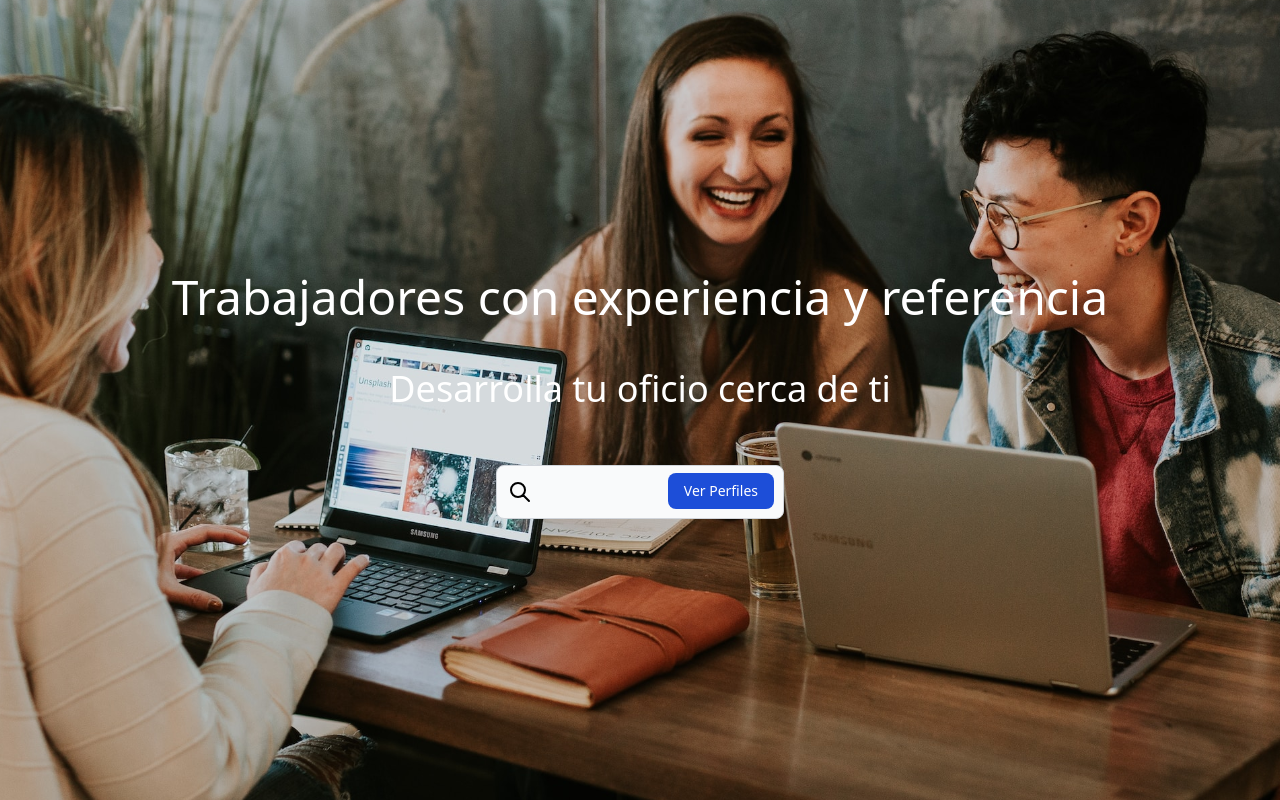
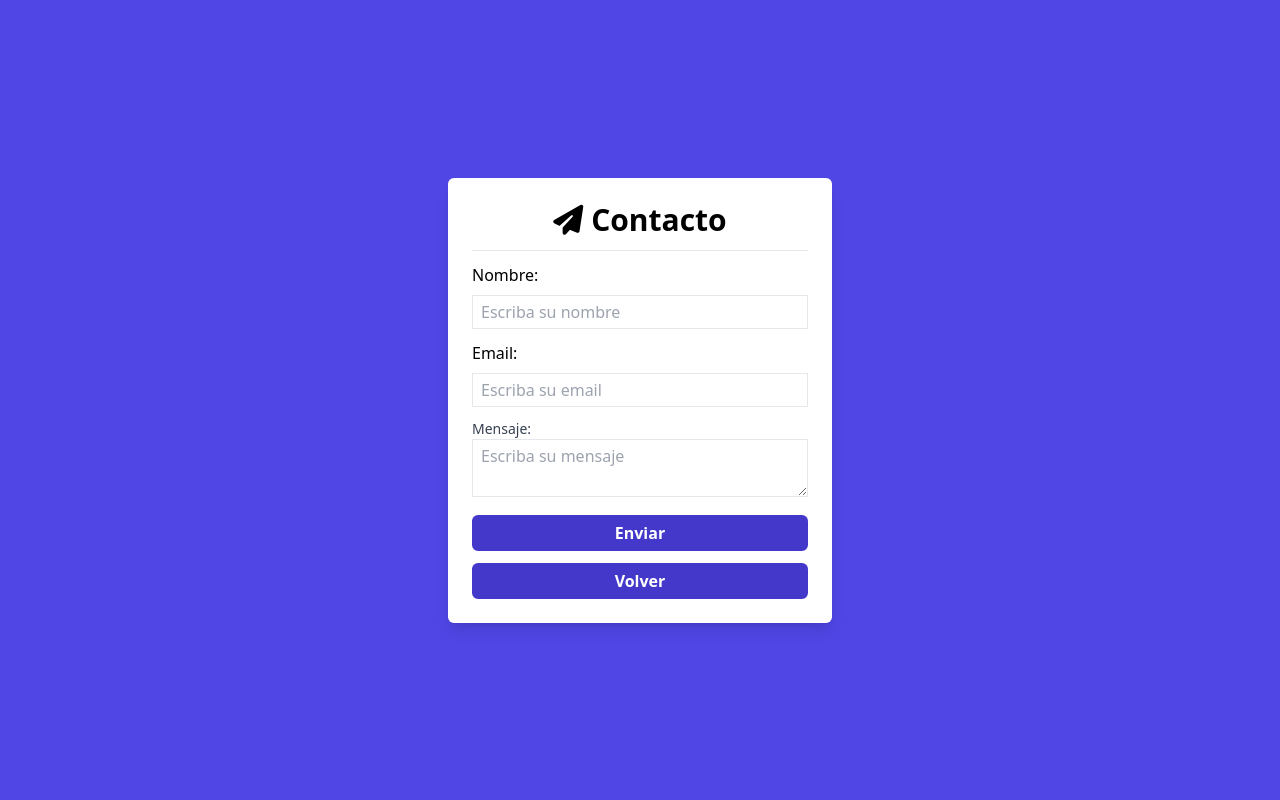
Before and after one commit to josephflo/goJob, a React (Create React App) app in the folder client/: page /contact in a window 1280 px wide. Built offline with nearby package versions, Linux system fonts and the light colour scheme.

Commit message:
Formulario de contacto terminado

```diff
--- a/client/public/index.html
+++ b/client/public/index.html
@@ -24,22 +24,12 @@
     -->
   <!-- Font Awesome -->
   <link rel="stylesheet" href="https://cdnjs.cloudflare.com/ajax/libs/font-awesome/6.3.0/css/all.min.css">
-  <title>React App</title>
+  <title>Go-Job</title>
 </head>
 
 <body>
   <noscript>You need to enable JavaScript to run this app.</noscript>
   <div id="root"></div>
-  <!--
-      This HTML file is a template.
-      If you open it directly in the browser, you will see an empty page.
-
-      You can add webfonts, meta tags, or analytics to this file.
-      The build step will place the bundled scripts into the <body> tag.
-
-      To begin the development, run `npm start` or `yarn start`.
-      To create a production bundle, use `npm run build` or `yarn build`.
-    -->
 </body>
 
 </html>
--- a/client/src/App.js
+++ b/client/src/App.js
@@ -1,16 +1,19 @@
 import LandingPage from "./components/landingPage/landingPage";
+import FormContact from './components/Form/FormContact.jsx'
+import { Route, BrowserRouter, Switch } from "react-router-dom";
 // import styles from "./style";
 
 function App() {
   return (
-    <>
-      {/* <div className="w-[80%] p-4 rounded-[20px] bg-color1">
-        <h1 className="text-dimBlue">Hola Mundo</h1>
-      </div>
-      <h2 className={styles.boxWidth}>Prueba</h2> */}
+<BrowserRouter>
+    <div className="App">
+      <Switch>
+         <Route exact path='/' component= {LandingPage} />
+         <Route exact path='/contact' component= {FormContact} />
+    </Switch>
+  </div>
+  </BrowserRouter>
 
-      <LandingPage />
-    </>
   );
 }
 
--- a/client/src/components/Form/FormContact.jsx
+++ b/client/src/components/Form/FormContact.jsx
@@ -1,6 +1,7 @@
 import React, { useState } from "react";
+import { NavLink } from "react-router-dom";
 import emailjs from "@emailjs/browser";
-import './FormContact.css';
+import "./FormContact.css";
 
 function FormContact() {
   const [name, setName] = useState("");
@@ -9,10 +10,6 @@
 
   function sendEmail(e) {
     e.preventDefault();
-    if (name === "" || email === "" || message === "") {
-      alert("llene los campos");
-      return;
-    }
 
     const templateParams = {
       from_name: name,
@@ -41,41 +38,67 @@
   }
 
   return (
+    <div class="flex justify-center items-center h-screen bg-indigo-600">
+      <div class="w-96 p-6 shadow-lg bg-white rounded-md">
+        <h1 class="text-3xl block text-center font-semibold">
+          <i class="fa-solid fa-paper-plane"></i> Contacto
+        </h1>
+        <hr class="mt-3" />
 
-    <div className="container">
-      <h1 className="title">Contacto</h1>
         <form className="form" onSubmit={sendEmail}>
-        <label className="label">Nombre:</label>
-        <p>
+          <div class="mt-3">
+            <label class="block text-base mb-2">Nombre:</label>
             <input
-          className="input"
+              class="border w-full text-base px-2 py-1 focus:outline-none focus:ring-0 focus:border-gray-600"
               type="text"
               placeholder="Escriba su nombre"
               onChange={(e) => setName(e.target.value)}
               value={name}
+              required="required"
+              data-error="El nombre es requerido."
             />
-        </p>
-        <p>
-        <label className="label">Email:</label>
+          </div>
+          <div class="mt-3">
+            <label class="block text-base mb-2">Email:</label>
             <input
-          className="input"
-          type="text"
+              class="border w-full text-base px-2 py-1 focus:outline-none focus:ring-0 focus:border-gray-600"
+              type="email"
               placeholder="Escriba su email"
               onChange={(e) => setEmail(e.target.value)}
               value={email}
+              required="required"
+              data-error="El email es requerido."
             />
-        </p>
-        <p>
-        <label className="label">Mensaje:</label>
+          </div>
+          <div class="mt-3">
+            <label class="block text-sm font-medium text-gray-700">
+              Mensaje:
+            </label>
             <textarea
-          className="textarea"
+              class="border w-full text-base px-2 py-1 focus:outline-none focus:ring-0 focus:border-gray-600"
               placeholder="Escriba su mensaje"
               onChange={(e) => setMessage(e.target.value)}
               value={message}
+              required="required"
+              data-error="El mensaje es requerido."
             />
-        </p>
-        <input className="button" type="submit" value="Enviar" />
+          </div>
+          <div class="mt-3">
+            <input
+              class="border-2 border-indigo-700 bg-indigo-700 text-white py-1 w-full rounded-md hover:bg-transparent hover:text-indigo-700 font-semibold"
+              type="submit"
+              value="Enviar"
+            />
+          </div>
+          <div class="mt-3">
+            <NavLink to="/">
+              <button class="border-2 border-indigo-700 bg-indigo-700 text-white py-1 w-full rounded-md hover:bg-transparent hover:text-indigo-700 font-semibold">
+                Volver
+              </button>
+            </NavLink>
+          </div>
         </form>
+      </div>
     </div>
   );
 }
```
Lines whose indentation alone changed are shown as unchanged.
